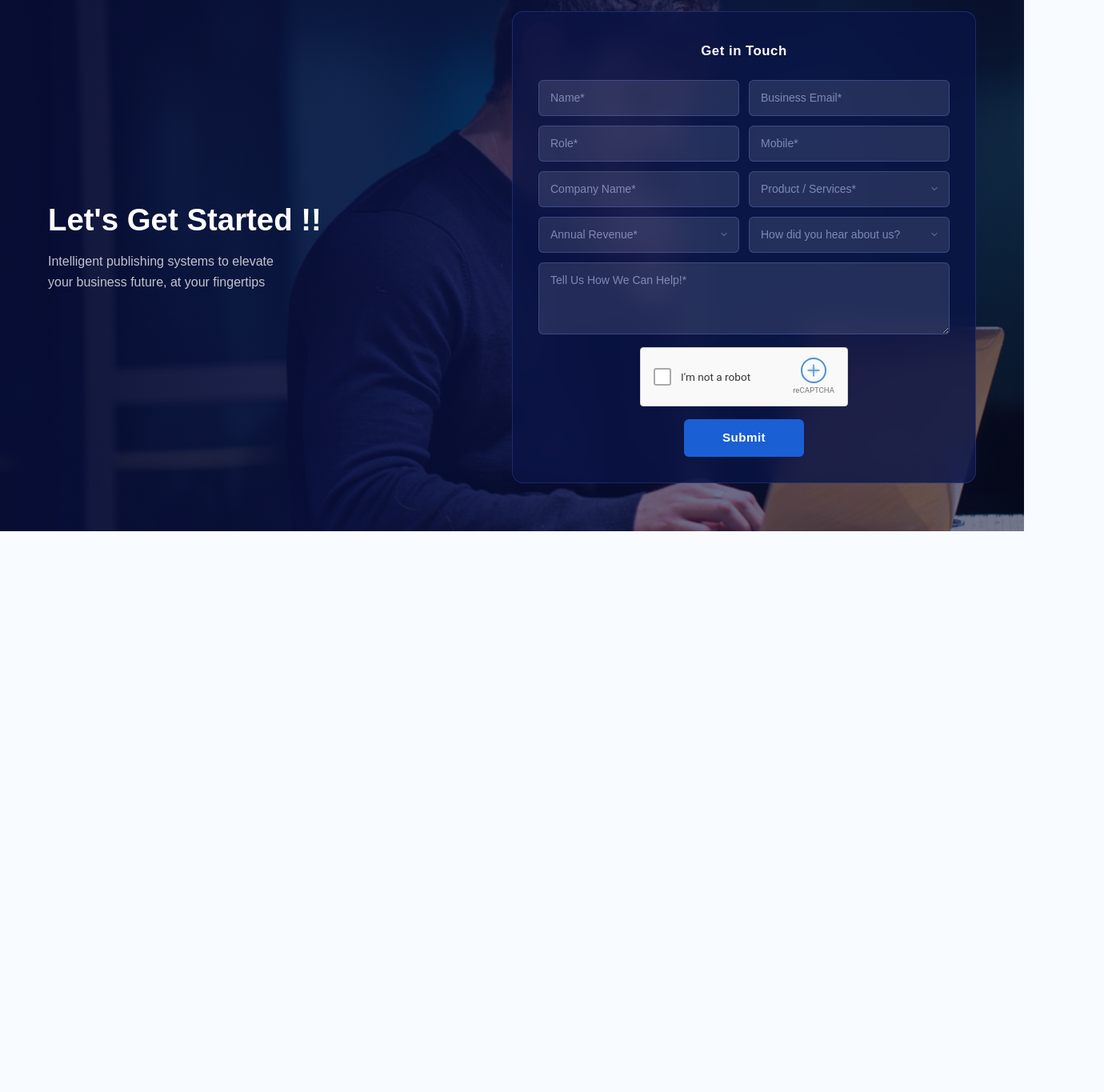
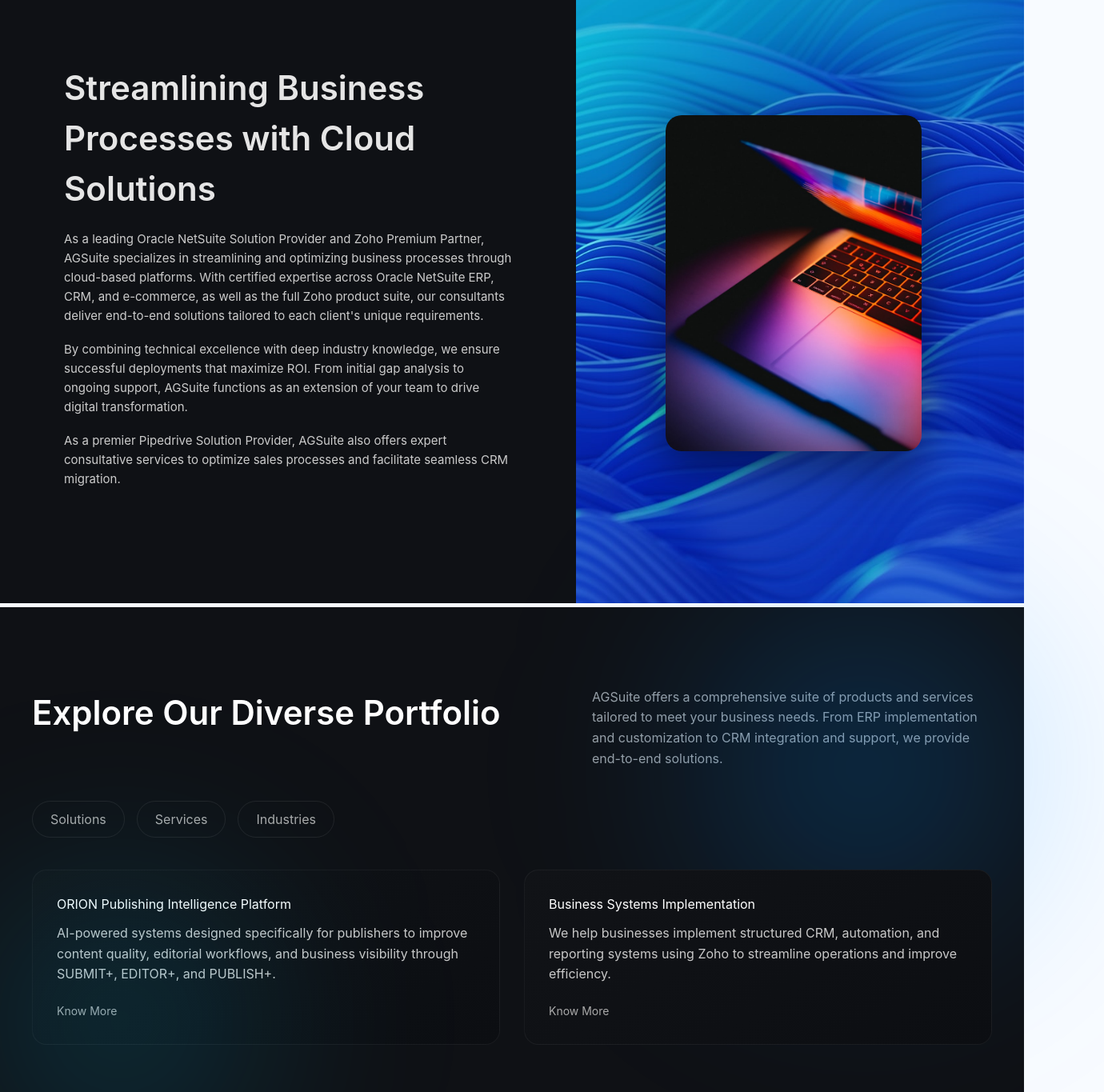
Before and after one commit to gopix/orion-website1, a Next.js app: page / in a window 1280 px wide. Shown: the part 1339-2704 px from the top of the page at 80% size, 1380 px wide, since content can reach past the window. Before the commit the page ends 2003 px from the top, so only its background shows below. Built offline with nearby package versions, Linux system fonts and the light colour scheme.

Commit message:
component update

```diff
--- a/app/components/Footers/Hero/Hero.tsx
+++ b/app/components/Footers/Hero/Hero.tsx
@@ -54,7 +54,6 @@ export default function Hero() {
                     priority
                 />
                 {/* Dark overlay */}
-                <div className={styles.overlay} />
 
                 <div className={styles.hero_content}>
 
--- /dev/null
+++ b/app/components/Middle/Middle.tsx
@@ -0,0 +1,71 @@
+"use client";
+
+import styles from "./styles/Middle.module.css";
+import Image from "next/image";
+
+import image1 from "./img/image1.png"
+import image2 from "./img/image2.png"
+
+import Portfolio from "./Portfolio";
+export default function Middle() {
+    return (
+        <div className={styles.component}>
+            <section className={styles.section}>
+                {/* LEFT SIDE */}
+
+                <div className={styles.left}>
+                    <h1>
+                        Streamlining Business Processes with Cloud Solutions
+                    </h1>
+
+                    <p>
+                        As a leading Oracle NetSuite Solution Provider and Zoho Premium Partner,
+                        AGSuite specializes in streamlining and optimizing business processes
+                        through cloud-based platforms. With certified expertise across Oracle
+                        NetSuite ERP, CRM, and e-commerce, as well as the full Zoho product suite,
+                        our consultants deliver end-to-end solutions tailored to each client's
+                        unique requirements.
+                    </p>
+
+                    <p>
+                        By combining technical excellence with deep industry knowledge, we ensure
+                        successful deployments that maximize ROI. From initial gap analysis to
+                        ongoing support, AGSuite functions as an extension of your team to drive
+                        digital transformation.
+                    </p>
+
+                    <p>
+                        As a premier Pipedrive Solution Provider, AGSuite also offers expert
+                        consultative services to optimize sales processes and facilitate seamless
+                        CRM migration.
+                    </p>
+                </div>
+
+                {/* RIGHT SIDE */}
+                <div className={styles.right}>
+                    {/* background image */}
+                    <div className={styles.bg}>
+                        <Image
+                            src={image2}
+                            alt="background"
+                            fill
+                            className={styles.bgImg}
+                        />
+                    </div>
+
+                    {/* floating card image */}
+                    <div className={styles.card}>
+                        <Image
+                            src={image1}
+                            alt="cloud"
+                            fill
+                            className={styles.cardImg}
+                        />
+                    </div>
+                </div>
+            </section>
+            <Portfolio />
+
+        </div>
+    );
+}
--- /dev/null
+++ b/app/components/Middle/Portfolio.tsx
@@ -0,0 +1,59 @@
+"use client";
+
+import styles from "./styles/Portfolio.module.css";
+import Image from "next/image";
+
+export default function Portfolio() {
+    return (
+        <section className={styles.section}>
+
+            {/* TOP */}
+            <div className={styles.header}>
+                <div>
+                    <h2>Explore Our Diverse Portfolio</h2>
+                </div>
+
+                <p>
+                    AGSuite offers a comprehensive suite of products and services tailored
+                    to meet your business needs. From ERP implementation and customization
+                    to CRM integration and support, we provide end-to-end solutions.
+                </p>
+            </div>
+
+            {/* TABS */}
+            <div className={styles.tabs}>
+                <button className={styles.active}>Solutions</button>
+                <button>Services</button>
+                <button>Industries</button>
+            </div>
+            <div className={styles.cards}>
+
+                {/* CARD 1 */}
+                <div className={styles.card}>
+                    <h3>ORION Publishing Intelligence Platform</h3>
+
+                    <p>
+                        AI-powered systems designed specifically for publishers to improve
+                        content quality, editorial workflows, and business visibility through
+                        SUBMIT+, EDITOR+, and PUBLISH+.
+                    </p>
+
+                    <span>Know More</span>
+                </div>
+
+                {/* CARD 2 */}
+                <div className={styles.card}>
+                    <h3>Business Systems Implementation</h3>
+
+                    <p>
+                        We help businesses implement structured CRM, automation, and reporting
+                        systems using Zoho to streamline operations and improve efficiency.
+                    </p>
+
+                    <span>Know More</span>
+                </div>
+
+            </div>
+        </section>
+    );
+}
--- /dev/null
+++ b/app/components/Middle/styles/Middle.module.css
@@ -0,0 +1,88 @@
+.section {
+  display: flex;
+  min-height: 100vh;
+  background: #0f1115;
+  color: #ccc;
+}
+
+/* LEFT SIDE */
+.left {
+  flex: 1;
+  padding: 80px;
+  display: flex;
+  flex-direction: column;
+  justify-content: center;
+}
+
+.left h1 {
+  font-size: 42px;
+  font-weight: 600;
+  margin-bottom: 20px;
+  color: #e5e5e5;
+}
+
+.left p {
+  font-size: 15px;
+  line-height: 1.6;
+  margin-bottom: 18px;
+  max-width: 600px;
+}
+
+/* RIGHT SIDE */
+.right {
+  flex: 1;
+  position: relative;
+  overflow: hidden;
+}
+
+/* background red pattern */
+.bg {
+  position: absolute;
+  inset: 0;
+}
+
+.bgImg {
+  object-fit: cover;
+}
+
+/* floating card */
+.card {
+  position: absolute;
+  width: 320px;
+  height: 420px;
+  top: 50%;
+  left: 20%;
+  transform: translateY(-50%);
+  border-radius: 20px;
+  overflow: hidden;
+  box-shadow: 0 20px 60px rgba(0,0,0,0.5);
+}
+
+.cardImg {
+  object-fit: cover;
+}
+
+@media (max-width: 768px) {
+  .section {
+    flex-direction: column;
+  }
+
+  .left {
+    padding: 40px 20px;
+  }
+
+  .left h1 {
+    font-size: 28px;
+  }
+
+  .right {
+    height: 400px;
+  }
+
+  .card {
+    width: 220px;
+    height: 300px;
+    left: 50%;
+    transform: translate(-50%, -50%);
+  }
+}
--- /dev/null
+++ b/app/components/Middle/styles/Portfolio.module.css
@@ -0,0 +1,158 @@
+
+.section {
+  padding: 100px 40px;
+  background: #0f1115;
+  color: #e5e5e5;
+  position: relative;
+    margin-top: 5px;
+    margin-bottom: 5px;
+}
+
+/* subtle gradient glow */
+.section::before {
+  content: "";
+  position: absolute;
+  top: -100px;
+  right: -100px;
+  width: 600px;
+  height: 600px;
+  background: radial-gradient(
+    circle,
+    rgba(0, 140, 255, 0.35),
+    rgba(0, 140, 255, 0.15),
+    transparent 70%
+  );
+  filter: blur(120px);
+  z-index: 0;
+}
+.section::after {
+  content: "";
+  position: absolute;
+  bottom: -120px;
+  left: -100px;
+  width: 500px;
+  height: 500px;
+  background: radial-gradient(
+    circle,
+    rgba(0, 200, 255, 0.25),
+    transparent 70%
+  );
+  filter: blur(120px);
+  z-index: 0;
+}
+/* HEADER */
+.header {
+  display: flex;
+  justify-content: space-between;
+  gap: 40px;
+  margin-bottom: 40px;
+}
+
+.header h2 {
+  font-size: 42px;
+  font-weight: 600;
+  color: #fff;
+}
+
+.header p {
+  max-width: 500px;
+  color: #9aa0a6;
+  line-height: 1.6;
+}
+
+/* TABS */
+.tabs {
+  display: flex;
+  gap: 15px;
+  margin-bottom: 40px;
+}
+
+.tabs button {
+  padding: 10px 22px;
+  border-radius: 30px;
+  border: 1px solid rgba(255,255,255,0.08);
+  background: transparent;
+  color: #aaa;
+  cursor: pointer;
+  transition: all 0.3s ease;
+}
+
+.tabs button:hover {
+background: rgba(0, 140, 255, 0.08);
+}
+
+.active {
+    background: linear-gradient(135deg, #007bff, #00c6ff);
+  color: white;
+  border: none;
+}
+
+/* CARDS */
+.cards {
+  display: grid;
+  grid-template-columns: 1fr 1fr;
+  gap: 30px;
+}
+
+/* CARD STYLE */
+.card {
+  background: linear-gradient(145deg, #111317, #0c0e12);
+
+  padding: 30px;
+  border-radius: 18px;
+  border: 1px solid rgba(255,255,255,0.05);
+  color: #c9c9c9;
+  transition: all 0.3s ease;
+  position: relative;
+  overflow: hidden;
+}
+
+/* glow on hover */
+.card::before {
+  content: "";
+  position: absolute;
+  inset: 0;
+ background: radial-gradient(circle at top left, rgba(0, 180, 255, 0.35), transparent 70%);
+  opacity: 0;
+  transition: 0.3s;
+}
+
+.card:hover::before {
+  opacity: 1;
+}
+
+.card:hover {
+  transform: translateY(-6px);
+  box-shadow: 0 20px 50px rgba(0,0,0,0.5);
+}
+
+.card h3 {
+  color: #fff;
+  margin-bottom: 12px;
+}
+
+.card p {
+  line-height: 1.6;
+  margin-bottom: 20px;
+}
+
+.card span {
+  color: #aaa;
+  font-size: 14px;
+  cursor: pointer;
+}
+
+/* RESPONSIVE */
+@media (max-width: 768px) {
+  .header {
+    flex-direction: column;
+  }
+
+  .cards {
+    grid-template-columns: 1fr;
+  }
+
+  .header h2 {
+    font-size: 28px;
+  }
+}
--- a/app/page.tsx
+++ b/app/page.tsx
@@ -1,11 +1,14 @@
 import Navbar from "./components/Navbar/Navbar";
 import Hero from "./components/Footers/Hero/Hero";
 import Form from "./components/Footers/Footer/form/Form";
+import Middle from "./components/Middle/Middle";
+
 export default function Home() {
     return (
         <>
             <Navbar />
             <Hero />
+            <Middle />
             <Form/>
         </>
     );
```
Also changed, not shown: app/components/Middle/img/image1.png (added), app/components/Middle/img/image2.png (added).
